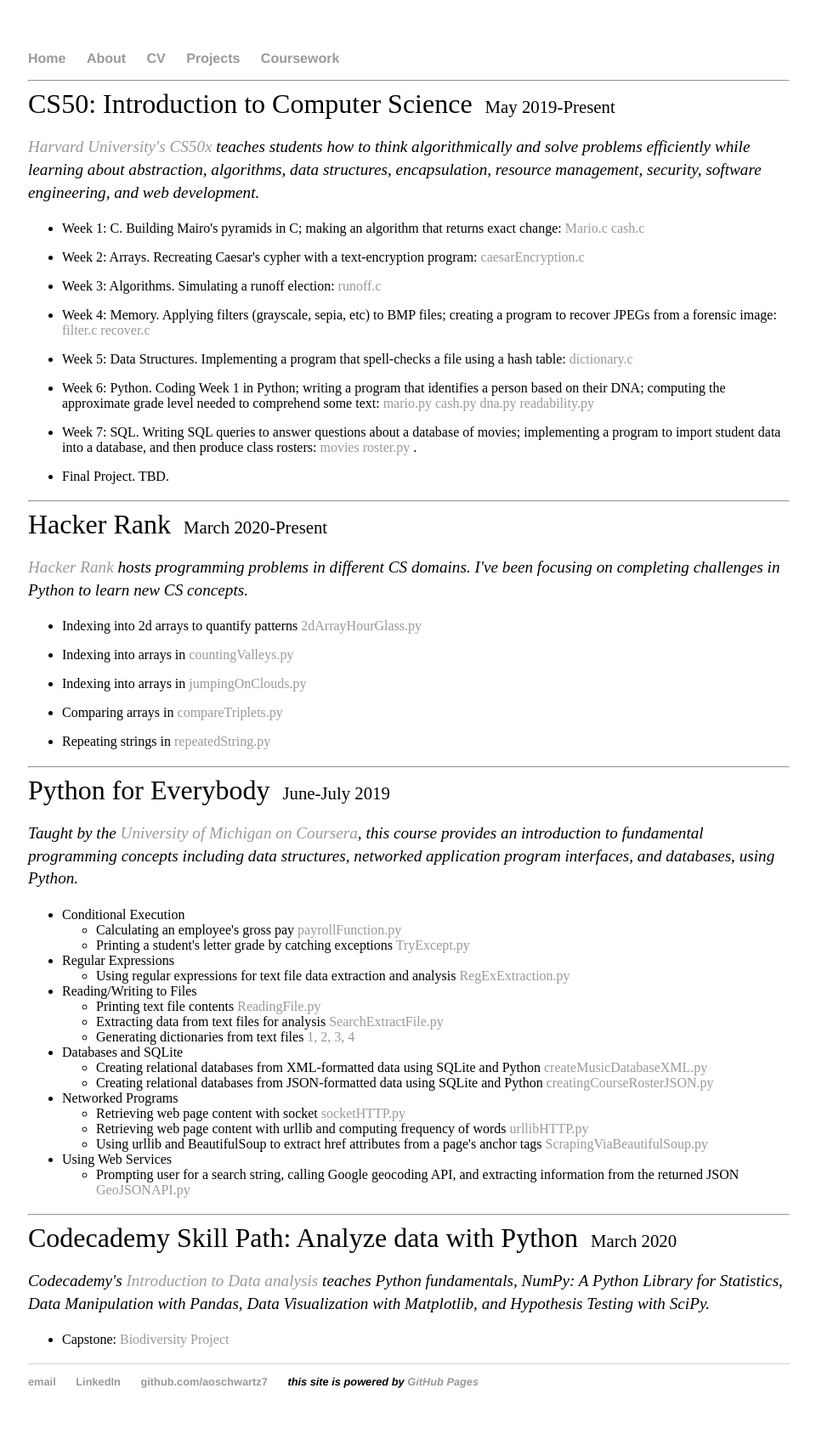
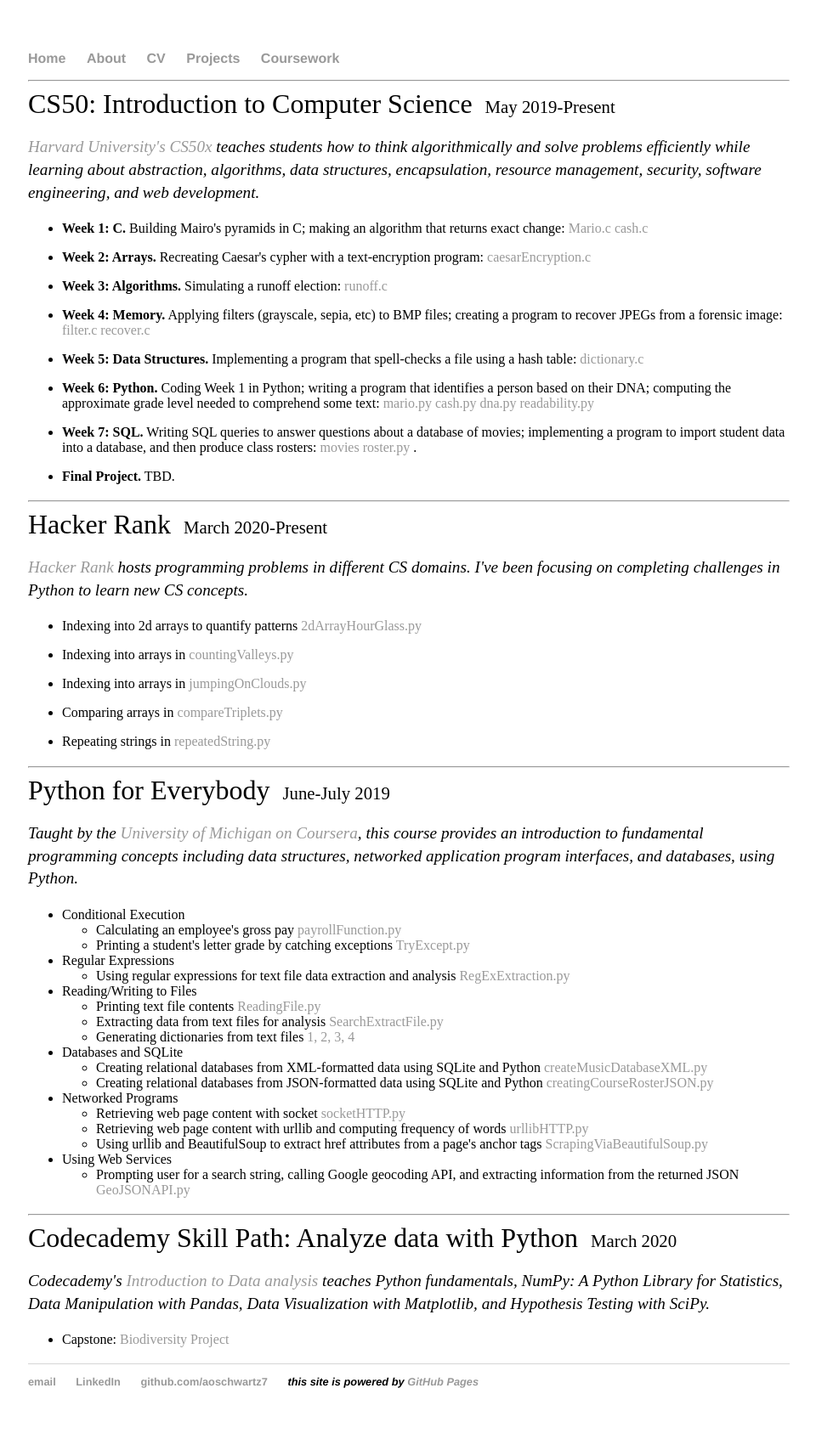
Before and after one commit to aoschwartz7/aoschwartz7.github.io, a Jekyll site: the page built from site/coursework.html, in a window 1280 px wide. Shown: the whole page at 85% size, without its empty margins (159-1119 px from the left). Built offline with Jekyll 4.4.1, drawn with Linux system fonts in a browser that asks for light colours.

```diff
--- a/site/coursework.html
+++ b/site/coursework.html
@@ -11,30 +11,30 @@ title: Alec Schwartz
 </p>
 <p>
     <ul>
-      <li>Week 1: C. Building Mairo's pyramids in C; making an algorithm that returns exact change: <a href="https://github.com/aoschwartz7/HarvardCS50/blob/master/pset1/Mario.c">Mario.c</a> <a href="https://github.com/aoschwartz7/HarvardCS50/blob/master/pset1/cash.c">cash.c</a></li>
+      <li><b>Week 1: C.</b> Building Mairo's pyramids in C; making an algorithm that returns exact change: <a href="https://github.com/aoschwartz7/HarvardCS50/blob/master/pset1/Mario.c">Mario.c</a> <a href="https://github.com/aoschwartz7/HarvardCS50/blob/master/pset1/cash.c">cash.c</a></li>
     </ul>
     <ul>
-      <li>Week 2: Arrays. Recreating Caesar's cypher with a text-encryption program: <a href="https://github.com/aoschwartz7/HarvardCS50/blob/master/pset2/caesarEncryption.c">caesarEncryption.c</a></li>
+      <li><b>Week 2: Arrays.</b> Recreating Caesar's cypher with a text-encryption program: <a href="https://github.com/aoschwartz7/HarvardCS50/blob/master/pset2/caesarEncryption.c">caesarEncryption.c</a></li>
     </ul>
     <ul>
-      <li>Week 3: Algorithms. Simulating a runoff election: <a href="https://github.com/aoschwartz7/HarvardCS50/blob/master/pset3/runoff.c">runoff.c</a></li>
+      <li><b>Week 3: Algorithms.</b> Simulating a runoff election: <a href="https://github.com/aoschwartz7/HarvardCS50/blob/master/pset3/runoff.c">runoff.c</a></li>
     </ul>
     <ul>
-      <li>Week 4: Memory. Applying filters (grayscale, sepia, etc) to BMP files; creating a program to recover JPEGs from a forensic image: <a href="https://github.com/aoschwartz7/HarvardCS50/blob/master/pset4/filter.c">filter.c</a> <a href="https://github.com/aoschwartz7/HarvardCS50/blob/master/pset4/recover.c">recover.c</a></li>
+      <li><b>Week 4: Memory.</b> Applying filters (grayscale, sepia, etc) to BMP files; creating a program to recover JPEGs from a forensic image: <a href="https://github.com/aoschwartz7/HarvardCS50/blob/master/pset4/filter.c">filter.c</a> <a href="https://github.com/aoschwartz7/HarvardCS50/blob/master/pset4/recover.c">recover.c</a></li>
     </ul>
     <ul>
-      <li>Week 5: Data Structures. Implementing a program that spell-checks a file using a hash table: <a href="https://github.com/aoschwartz7/HarvardCS50/blob/master/pset5/dictionary.c">dictionary.c</a></li>
+      <li><b>Week 5: Data Structures.</b> Implementing a program that spell-checks a file using a hash table: <a href="https://github.com/aoschwartz7/HarvardCS50/blob/master/pset5/dictionary.c">dictionary.c</a></li>
     </ul>
     <ul>
-      <li>Week 6: Python. Coding Week 1 in Python; writing a program that identifies a person based on their DNA; computing the approximate grade level needed to comprehend some text: <a href="https://github.com/aoschwartz7/HarvardCS50/blob/master/pset6/mario.py">mario.py</a> <a href="https://github.com/aoschwartz7/HarvardCS50/blob/master/pset6/cash.py">cash.py</a> <a href="https://github.com/aoschwartz7/HarvardCS50/blob/master/pset6/DNA/dna.py">dna.py</a> <a href="https://github.com/aoschwartz7/HarvardCS50/blob/master/pset6/readability.py">readability.py</a></li>
+      <li><b>Week 6: Python.</b> Coding Week 1 in Python; writing a program that identifies a person based on their DNA; computing the approximate grade level needed to comprehend some text: <a href="https://github.com/aoschwartz7/HarvardCS50/blob/master/pset6/mario.py">mario.py</a> <a href="https://github.com/aoschwartz7/HarvardCS50/blob/master/pset6/cash.py">cash.py</a> <a href="https://github.com/aoschwartz7/HarvardCS50/blob/master/pset6/DNA/dna.py">dna.py</a> <a href="https://github.com/aoschwartz7/HarvardCS50/blob/master/pset6/readability.py">readability.py</a></li>
     </ul>
     <ul>
-      <li>Week 7: SQL. Writing SQL queries to answer questions about a database of movies; implementing a program to import student data into a database, and then produce class rosters: <a href="https://github.com/aoschwartz7/HarvardCS50/tree/master/pset7/movies">movies</a> <a href="https://github.com/aoschwartz7/HarvardCS50/blob/master/pset7/houses/roster.py">roster.py</a>
+      <li><b>Week 7: SQL.</b> Writing SQL queries to answer questions about a database of movies; implementing a program to import student data into a database, and then produce class rosters: <a href="https://github.com/aoschwartz7/HarvardCS50/tree/master/pset7/movies">movies</a> <a href="https://github.com/aoschwartz7/HarvardCS50/blob/master/pset7/houses/roster.py">roster.py</a>
 . </li>
     </ul>
 
     <ul>
-      <li>Final Project. TBD. </li>
+      <li><b>Final Project.</b> TBD. </li>
   </ul>
 </p>
 
```
